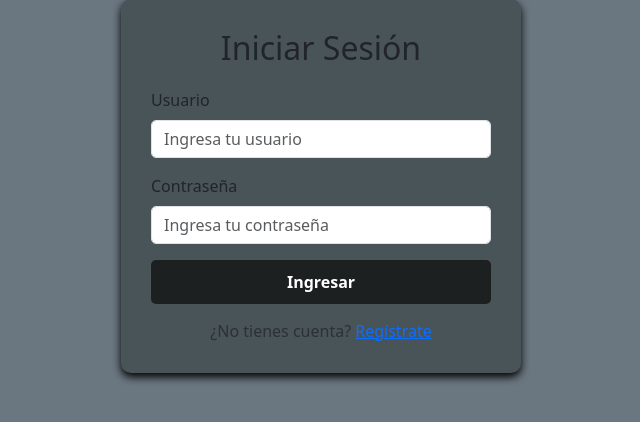
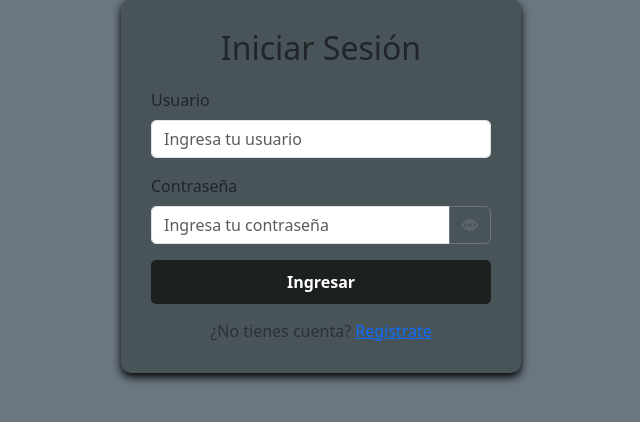
Before and after one commit to Ju4nf3r3t3/JS-EAFIT-ING-Software-copy, a Django app: page /login/ in a window 1280 px wide. Shown: the part 214-636 px from the top of the page, without its empty margins (319-959 px from the left). Run offline with Django 5.2, Linux system fonts and the light colour scheme.

Commit message:
subiendo cambios a mi rama

```diff
--- a/P1/LS/login/templates/login.html
+++ b/P1/LS/login/templates/login.html
@@ -59,6 +59,8 @@
 
     </style>
 </head>
+<link rel="stylesheet" href="https://cdn.jsdelivr.net/npm/bootstrap-icons/font/bootstrap-icons.css">
+
 <body>
 
     <div class="position-absolute top-0 start-0 m-3">
@@ -89,8 +91,30 @@
 
             <div class="mb-3">
                 <label for="password" class="form-label">Contraseña</label>
-                <input type="password" name="password" class="form-control" placeholder="Ingresa tu contraseña" required>
+                <div class="input-group">
+                    <input type="password" id="password" name="password" class="form-control" placeholder="Ingresa tu contraseña" required>
+                    <button type="button" class="btn btn-outline-secondary" onclick="togglePassword()">
+                        <i id="eyeIcon" class="bi bi-eye"></i>
+                    </button>
+                </div>
             </div>
+
+            <script>
+            function togglePassword() {
+    let passwordInput = document.getElementById("password");
+    let eyeIcon = document.getElementById("eyeIcon");
+
+    if (passwordInput.type === "password") {
+        passwordInput.type = "text";
+        eyeIcon.classList.remove("bi-eye");
+        eyeIcon.classList.add("bi-eye-slash"); // Cambia al ícono de "ocultar"
+    } else {
+        passwordInput.type = "password";
+        eyeIcon.classList.remove("bi-eye-slash");
+        eyeIcon.classList.add("bi-eye"); // Cambia al ícono de "ver"
+    }
+}
+            </script>
 
             <button type="submit" class="btn btn-login">Ingresar</button>
         </form>
```
Also changed, not shown: P1/LS/db.sqlite3.
